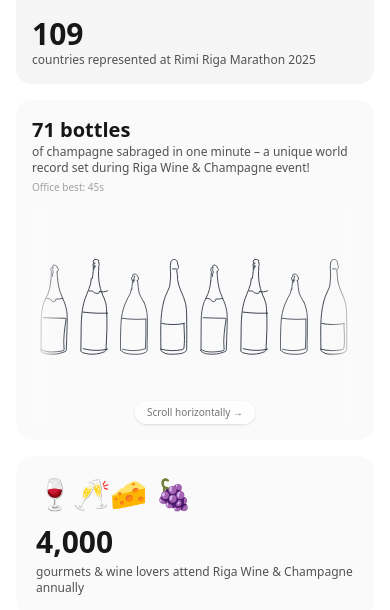
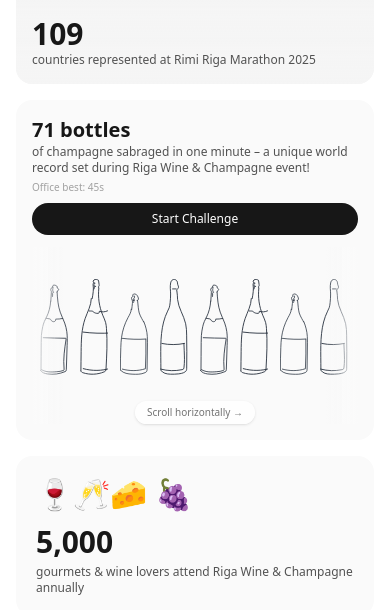
Before and after one commit to davis-rukitis-nc/nords-event-communications-site, a Next.js app: page / in a window 390 px wide. Shown: the part 8569-9179 px from the top of the page. Built offline with nearby package versions, Linux system fonts and the light colour scheme.

Commit message:
Refactor scroll hint logic and update button styles

```diff
--- a/components/sections/by-the-numbers-section.tsx
+++ b/components/sections/by-the-numbers-section.tsx
@@ -511,13 +511,10 @@ export default function ByTheNumbersSection() {
     return () => window.removeEventListener("resize", checkMobile)
   }, [])
 
-  // Show the scroll hint when entering mobile + idle/playing states.
+  // Show the scroll hint only on mobile while idle (hide once game starts)
   useEffect(() => {
-    if (isMobile && (gameState === "idle" || gameState === "playing")) {
-      setShowScrollHint(true)
-    } else {
-      setShowScrollHint(false)
-    }
+    if (isMobile && gameState === "idle") setShowScrollHint(true)
+    else setShowScrollHint(false)
   }, [isMobile, gameState])
 
   useEffect(() => {
@@ -702,10 +699,10 @@ export default function ByTheNumbersSection() {
                 </p>
                 <p className="text-[10px] text-neutral-400 mt-1">Office best: {officeBestTime}s</p>
               </div>
-              {gameState === "idle" && !isMobile && (
+              {gameState === "idle" && (
                 <button
                   onClick={startGame}
-                  className="px-4 py-2 bg-neutral-900 text-white text-xs rounded-full hover:bg-neutral-800 transition-colors"
+                  className="w-full md:w-auto px-4 py-2 bg-neutral-900 text-white text-xs rounded-full hover:bg-neutral-800 transition-colors"
                 >
                   Start Challenge
                 </button>
@@ -754,7 +751,7 @@ export default function ByTheNumbersSection() {
                   </div>
                 </div>
 
-                {gameState === "idle" && (
+                {showScrollHint && (
                   <div className="absolute bottom-0 left-0 right-0 flex items-center justify-center pointer-events-none">
                     <div className="bg-white/80 backdrop-blur-sm rounded-full px-3 py-1 shadow-sm">
                       <p className="text-[10px] font-medium text-neutral-500">Scroll horizontally →</p>
@@ -818,7 +815,7 @@ export default function ByTheNumbersSection() {
           <div className="rounded-2xl p-5 md:p-6 flex flex-col justify-between bg-neutral-50">
             <div className="text-3xl mb-3">🍷🥂🧀 🍇</div>
             <div>
-              <p className="text-3xl md:text-4xl font-bold text-neutral-900">4,000</p>
+              <p className="text-3xl md:text-4xl font-bold text-neutral-900">5,000</p>
               <p className="text-xs md:text-sm text-neutral-600 mt-1">
                 gourmets & wine lovers attend Riga Wine & Champagne annually
               </p>
```
